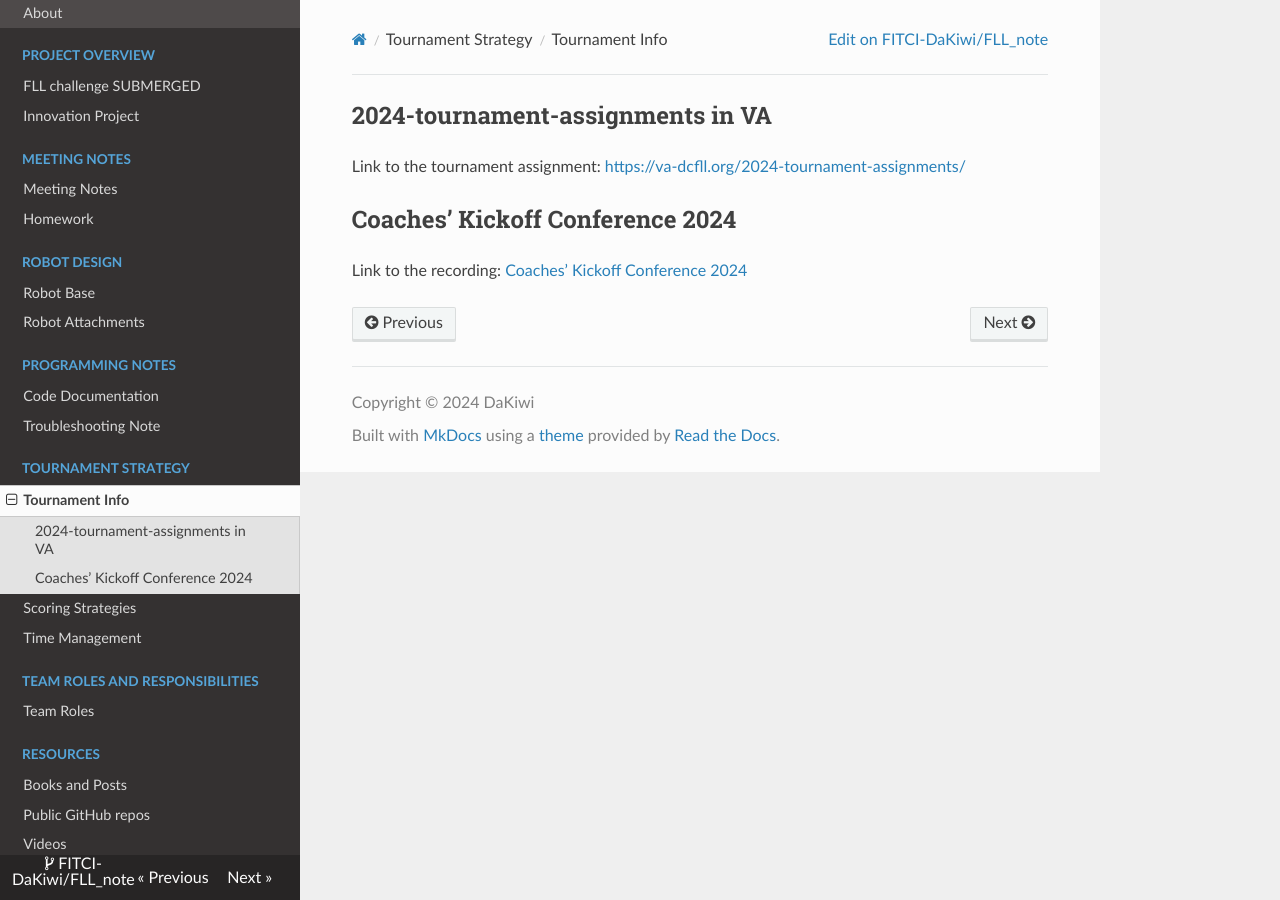
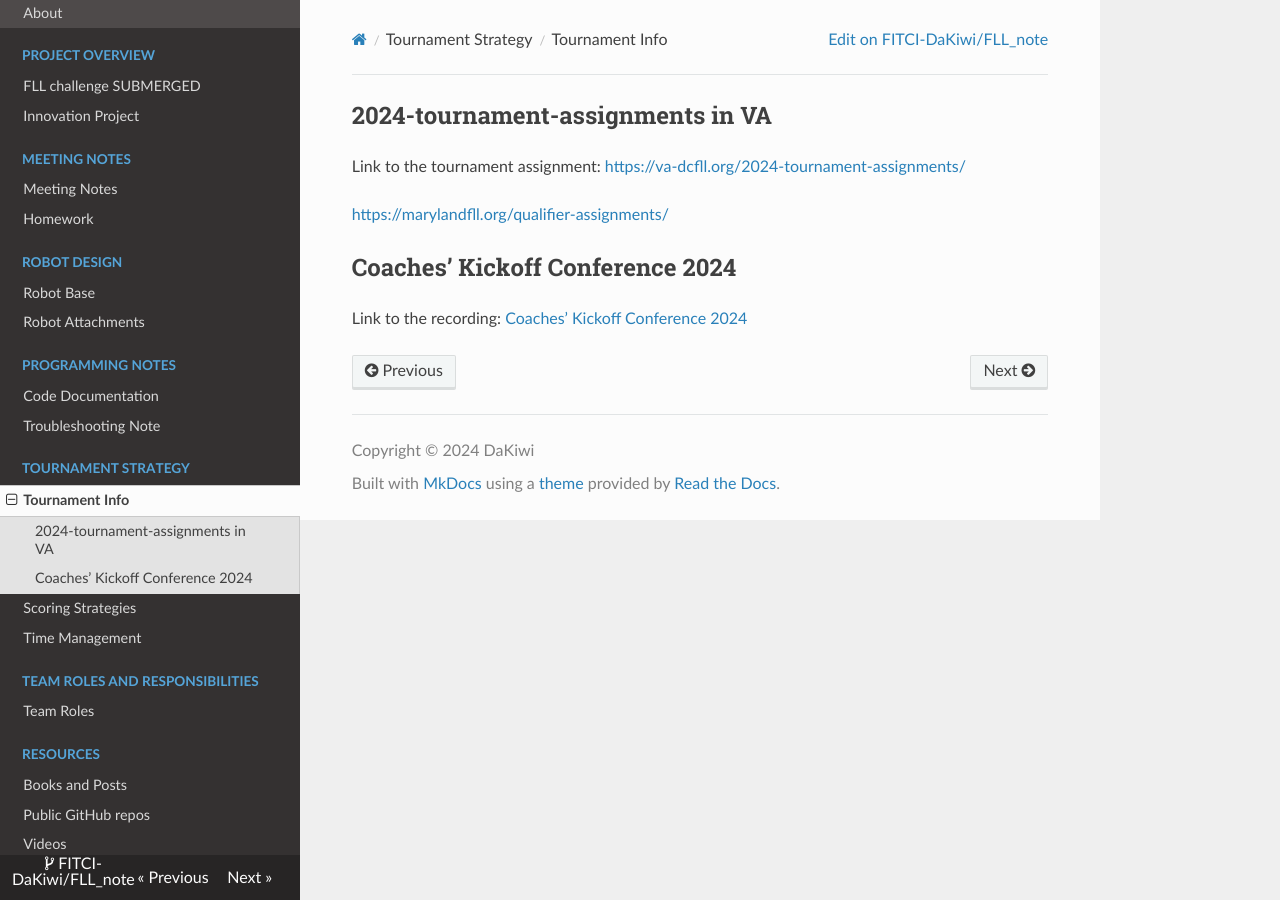
Before and after one commit to FITCI-DaKiwi/FLL_note_2024, an MkDocs documentation site: the page built from docs/tournament_info.md, in a window 1280 px wide. Built offline with MkDocs 1.6.1, drawn with Linux system fonts in a browser that asks for light colours; nearby versions of some CDN libraries; some of the changed lines change nothing that is shown.

Commit message:
Update tournament_info.md

```diff
--- a/docs/tournament_info.md
+++ b/docs/tournament_info.md
@@ -5,6 +5,9 @@
 Link to the tournament assignment:
 [https://va-dcfll.org/2024-tournament-assignments/](https://va-dcfll.org/2024-tournament-assignments/)
 
+[https://marylandfll.org/qualifier-assignments/](https://marylandfll.org/qualifier-assignments/)
+
+
 
 ## Coaches’ Kickoff Conference 2024
 
```
